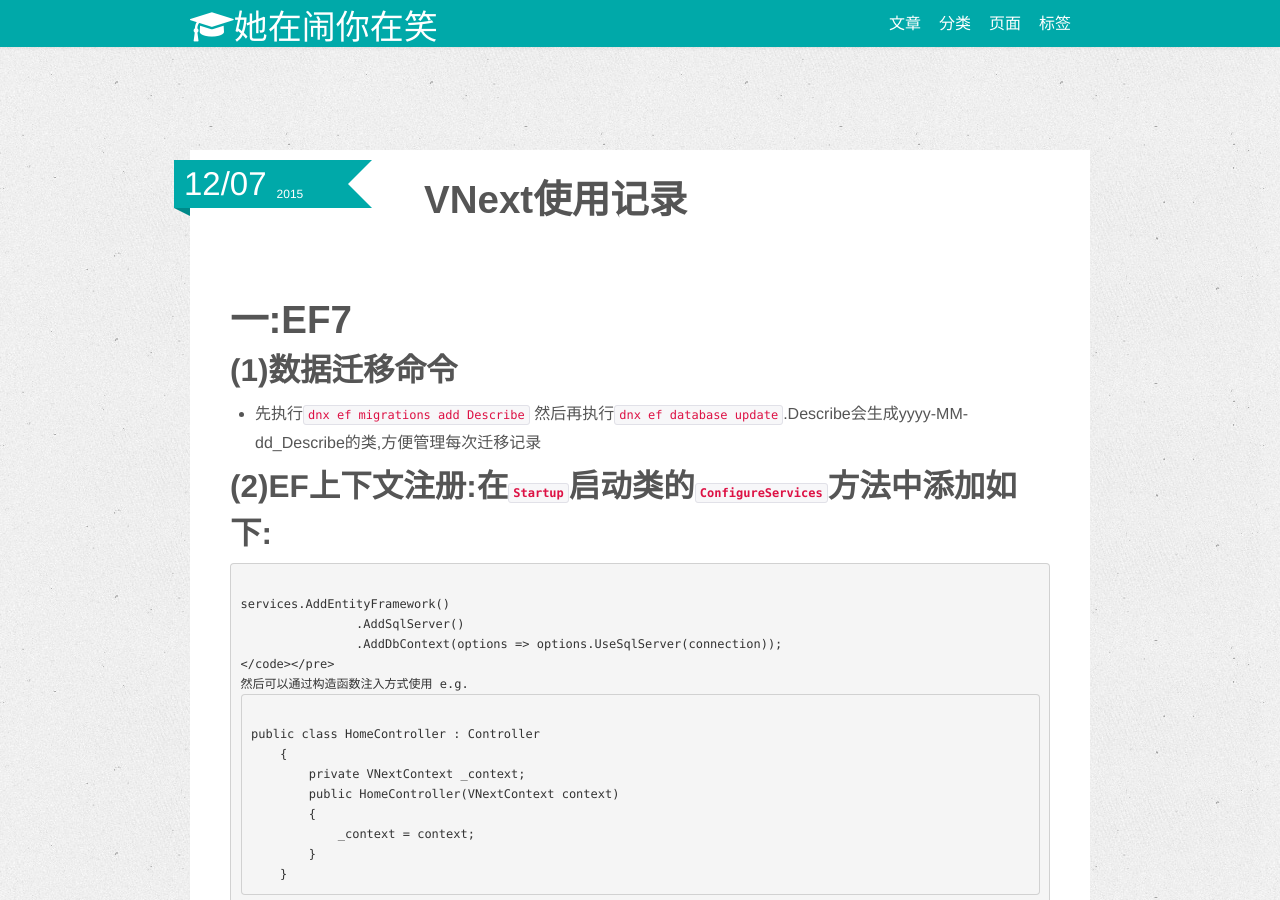
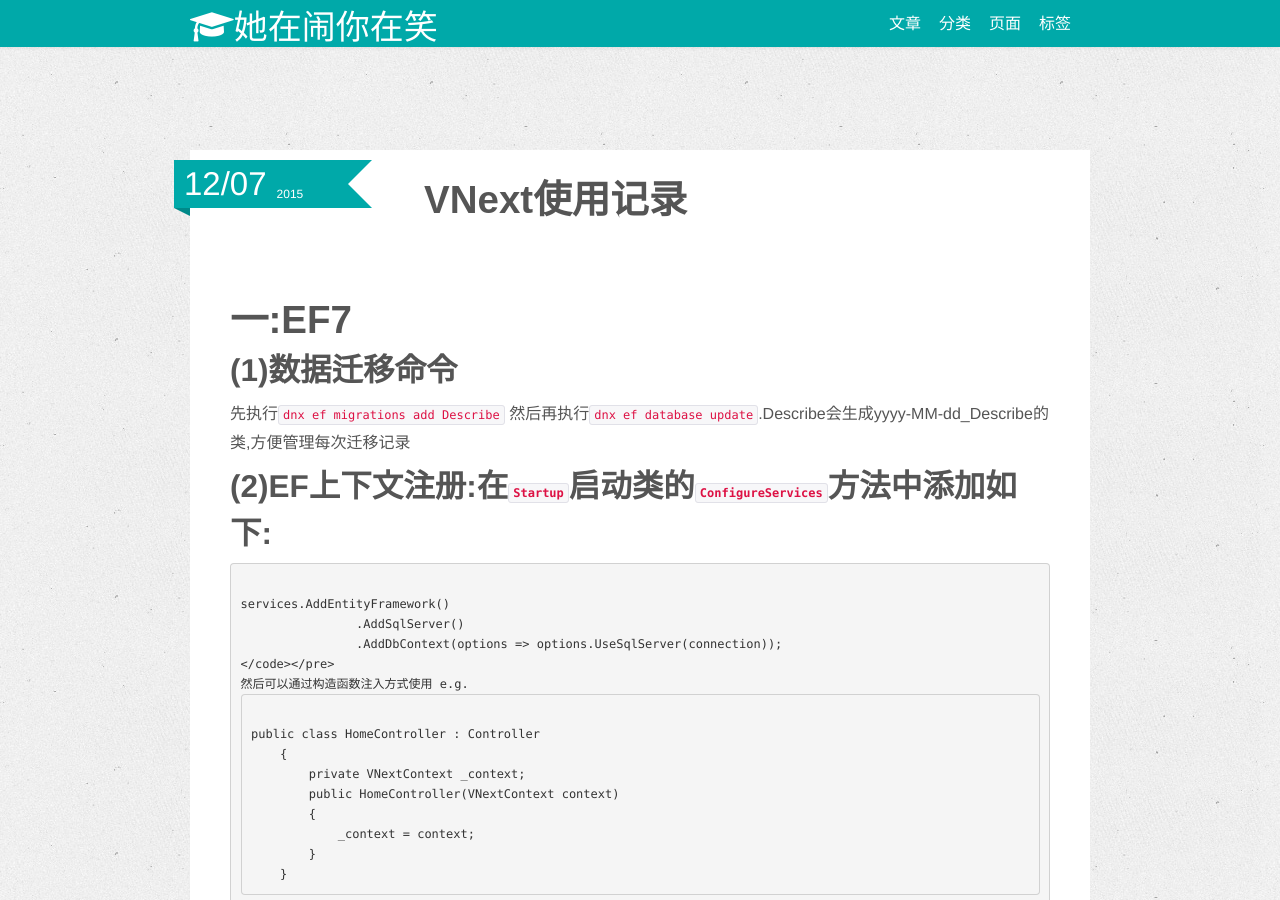
Before and after one commit to hqpsoft/hqpsoft.github.io, a Jekyll site: the page built from _posts/2015-12-7-VNext使用记录.md, in a window 1280 px wide and 900 px high. Built offline with Jekyll 4.4.1, drawn with Linux system fonts in a browser that asks for light colours; nearby versions of some CDN libraries; comment, search, counter and statistics services are not loaded.

```diff
--- a/_posts/2015-12-7-VNext使用记录.md
+++ b/_posts/2015-12-7-VNext使用记录.md
@@ -11,7 +11,7 @@ tags : [.net5,EF7]
 
 # 一:EF7
 ## (1)数据迁移命令
-* 先执行`dnx ef migrations add Describe` 然后再执行`dnx ef database update`.Describe会生成yyyy-MM-dd_Describe的类,方便管理每次迁移记录
+先执行`dnx ef migrations add Describe` 然后再执行`dnx ef database update`.Describe会生成yyyy-MM-dd_Describe的类,方便管理每次迁移记录
 
 
 ## (2)EF上下文注册:在`Startup`启动类的`ConfigureServices`方法中添加如下:
@@ -32,6 +32,7 @@ public class HomeController : Controller
     }
 </code></pre>
 <!--break-->
+
 ## (3)依赖注入:在`Startup`启动类的`ConfigureServices`方法中直接注入` services.AddTransient<IUserSvc, UserSvc>();`
 默认有4种生命周期类型:
 > Instance	任何时间都只能使用特定的实例对象，开发人员需要负责该对象的初始化工作。
```
Also changed, not shown: _posts/2015-11-28-CI初步了解.md (+5 -5 lines), _posts/2015-12-1-RubyOnRails学习笔记(开发环境搭建)-.md (+1 -1 lines).
